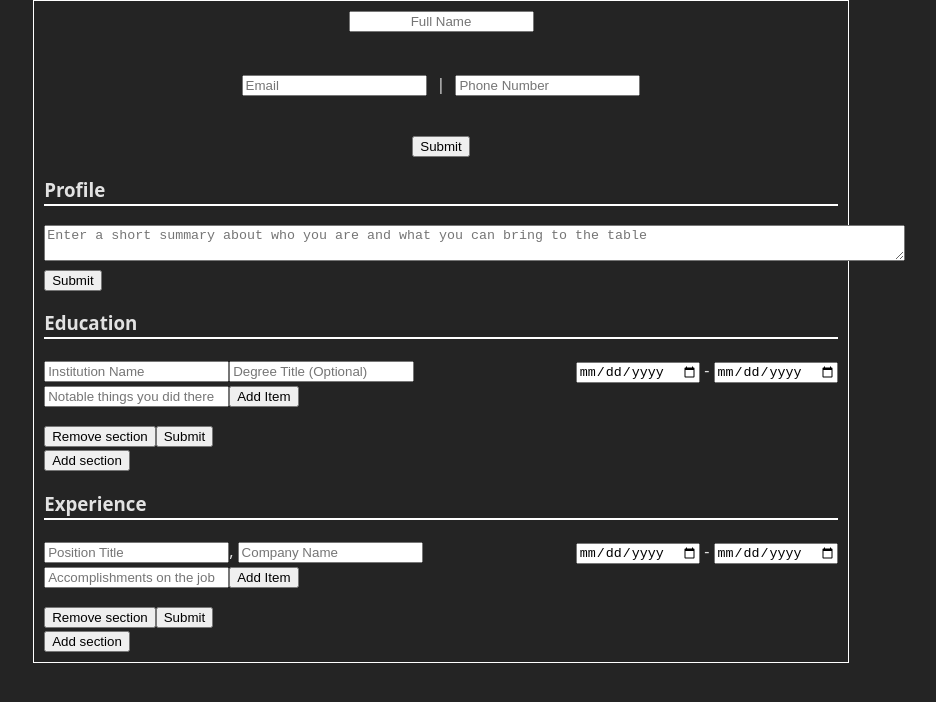
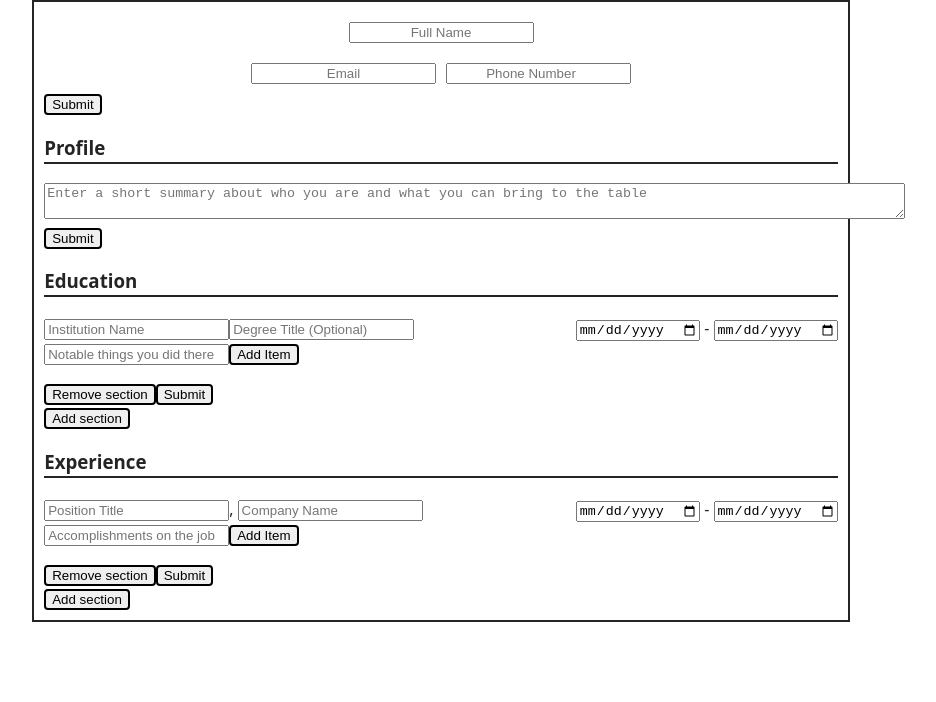
Before and after one commit to IsaacAkin/CV-Application, a React (Vite) app: page / in a window 1280 px wide. Shown: the top 702 px of the page, without its empty margins (199-1135 px from the left). Built offline with nearby package versions, Linux system fonts and the light colour scheme.

Commit message:
Styled the General Information section

```diff
--- a/src/components/General-Info.jsx
+++ b/src/components/General-Info.jsx
@@ -34,7 +34,7 @@ export default function GeneralInfo() {
                 <div>
                     <Input type={'text'} value={email} onChange={handleEmail} placeholder={'Email'} isSubmitted={submitted} />
                 </div>
-                <span> | </span>
+                { email && phoneNumber ? <span> | </span> : null }
                 <div>
                     <Input type={'number'} value={phoneNumber} onChange={handlePhoneNumber} placeholder={'Phone Number'} isSubmitted={submitted} />
                 </div>
--- a/src/index.css
+++ b/src/index.css
@@ -4,8 +4,8 @@
   font-weight: 400;
 
   color-scheme: light dark;
-  color: rgba(255, 255, 255, 0.87);
-  background-color: #242424;
+  color: #242424;
+  background-color: rgba(255, 255, 255, 0.87);
 
   font-synthesis: none;
   text-rendering: optimizeLegibility;
--- a/src/styles/App.css
+++ b/src/styles/App.css
@@ -3,9 +3,9 @@
 }
 
 .app {
-  border: 1px solid white;
-  /* background-color: white; */
-  /* color: black; */
+  border: 2px solid #242424;
+  background-color: #ffffff;
+  color: #242424;
   padding: 10px;
   margin: 0 auto;
   width: 210mm;
--- a/src/styles/components.css
+++ b/src/styles/components.css
@@ -1,32 +1,51 @@
+:root {
+    --font-color: #242424;
+    --light-grey: rgba(255, 255, 255, 0.87);
+    --white: #ffffff;
+}
+
 h3 {
-    border-bottom: 2px solid white;
+    border-bottom: 2px solid #242424;
+}
+
+p {
+    margin: 0;
+}
+
+button {
+    border-radius: 4px;
+    border: 2px solid black;
 }
 
 /* GENERAL INFORMATION SECTION */
 .general-info-section {
-    /* border: 2px solid yellow; */
+    /* border: 2px solid black; */
     display: flex;
     flex-direction: column;
     align-items: center;
-    gap: 40px;
-}
-
-.general-info-section>input {
-    /* border: 1px solid green; */
-    justify-self: center;
-    text-align: center;
+    justify-content: center;
 }
 
 .general-info-section>div {
     /* border: 1px solid red; */
     display: flex;
-    justify-content: center;
     gap: 10px;
-    align-items: center;
 }
 
-.general-info-section>div>div {
-    /* border: 1px solid blue; */
+.general-info-section input {
+    text-align: center;
+    margin-top: 10px;
+    margin-bottom: 10px;
+}
+
+.general-info-section>button {
+    align-self: flex-start;
+}
+
+h2 {
+    /* border: 2px solid black; */
+    font-size: xx-large;
+    text-align: center;
 }
 
 /* PROFILE SECTION */
```
